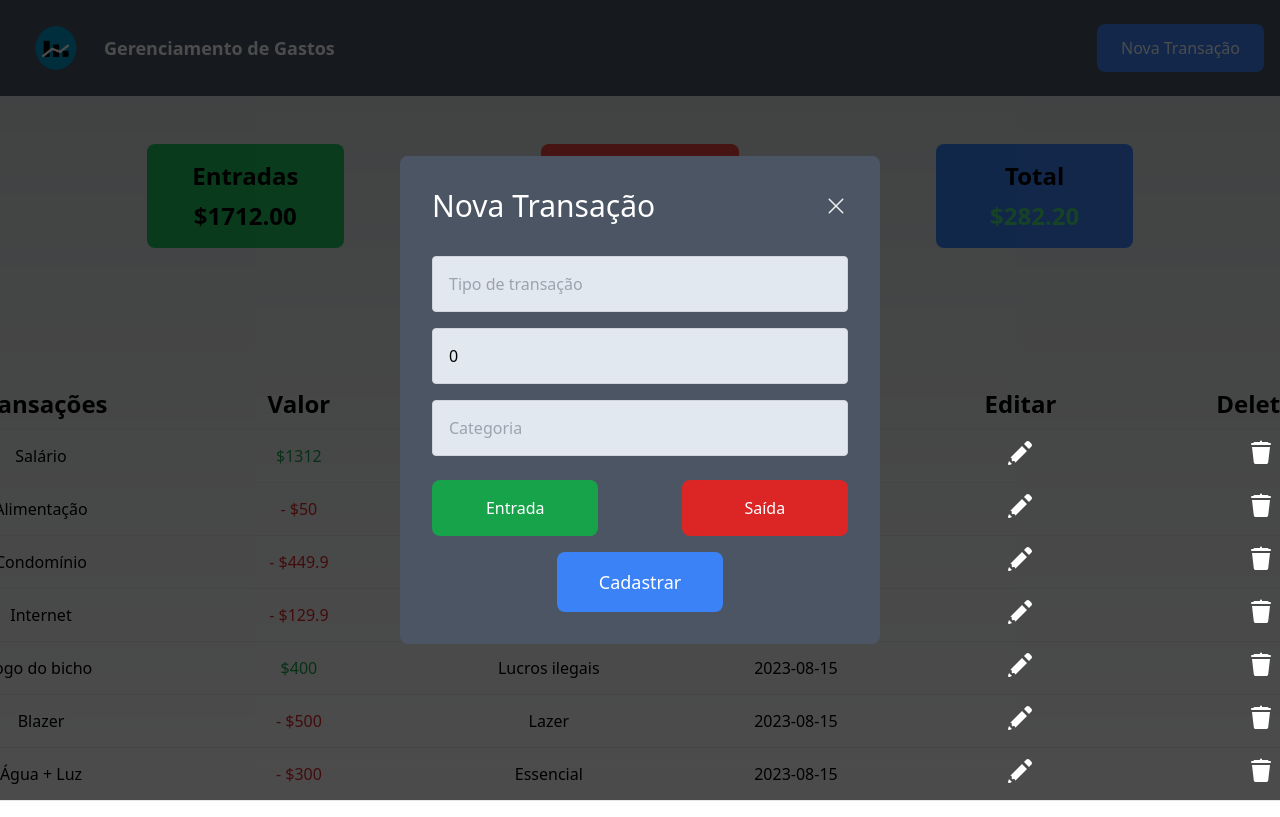
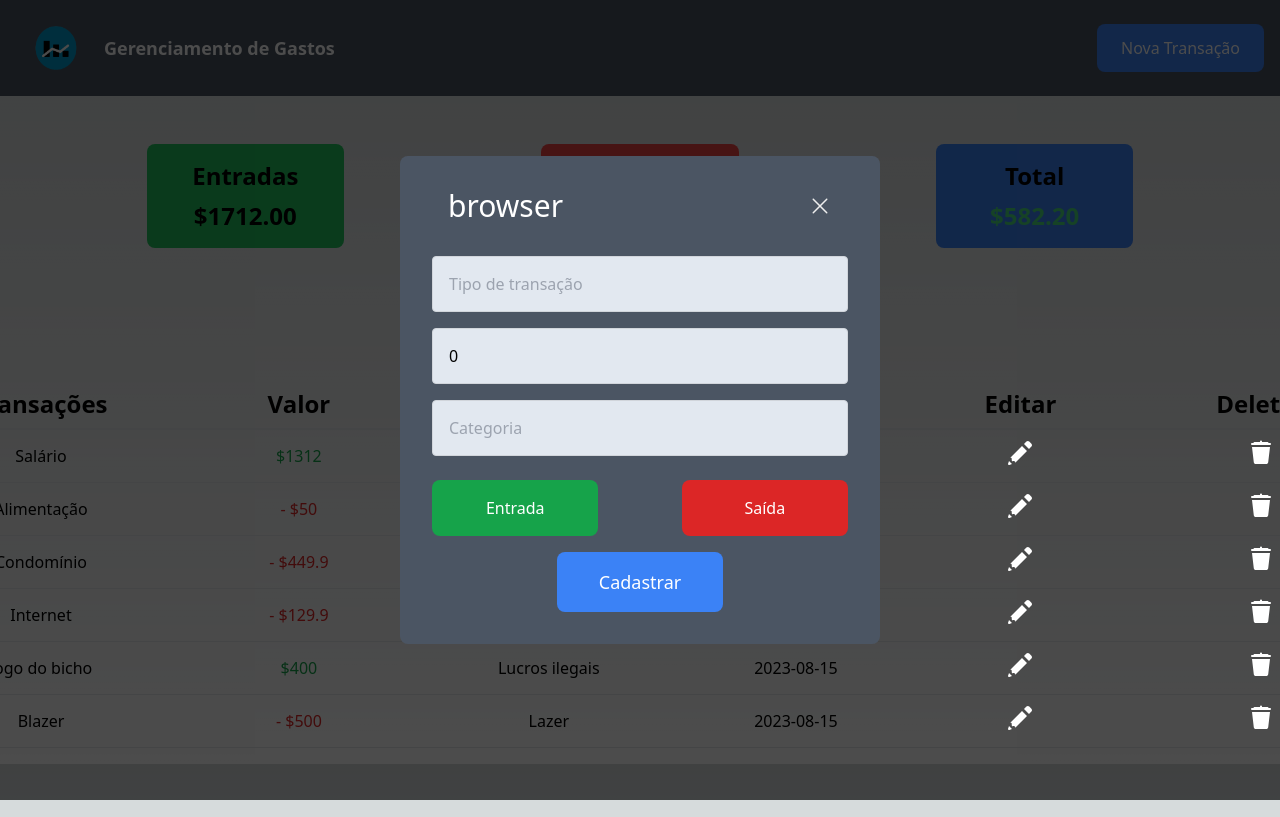
Before and after one commit to Mikael-Kalashnikov/sistema-de-controle-de-gastos-pessoais, a Next.js app: page /home in a window 1280 px wide. Both pictures are taken after a click on the button "Nova Transação". Shown: the top 817 px of the page. Built offline with nearby package versions, Linux system fonts and the light colour scheme.

Commit message:
layout transaction

```diff
--- a/components/TransactionModal/index.tsx
+++ b/components/TransactionModal/index.tsx
@@ -1,6 +1,7 @@
 import Image from "next/image";
 import exitIcon from "../../assets/exit.svg";
 import { useState } from "react";
+import { title } from "process";
 
 type TransactionModalProps = {
   isOpen: boolean;
@@ -8,6 +9,7 @@ type TransactionModalProps = {
 
 type PropsModalTransacao = {
   isOpen: boolean;
+  title: string;
   onClose: () => void;
 };
 
@@ -20,8 +22,8 @@ export function TransactionModal({ isOpen, onClose }: PropsModalTransacao) {
   return (
     <div className="fixed top-0 left-0 w-full h-full flex items-center justify-center bg-black/70">
       <main className="w-[480px] bg-gray-600 p-8 rounded-lg">
-        <div className="pb-8 flex items-center justify-between">
-          <h2 className="text-3xl">Nova Transação</h2>
+        <div className="pb-8 px-4 flex items-center justify-between">
+          <h2 className="text-3xl">{title}</h2>
           <button onClick={onClose}>
             <Image src={exitIcon} alt="Sair do modal" />
           </button>
--- a/pages/home/index.tsx
+++ b/pages/home/index.tsx
@@ -1,61 +1,53 @@
-import Link from "next/link";
-import React, { useState } from "react";
+import React, { useEffect, useState } from "react";
 import logo from "../Images/logo.png";
 import { TransactionModal } from "@/components/TransactionModal";
 import Image from "next/image";
 import deleteIcon from "../../assets/Delete.svg";
 import editIcon from "../../assets/edit.svg";
+import { title } from "process";
 
 function Home() {
-  const [isModalOpen, setIsModalOpen] = useState(false);
   const transactions = [
     {
       id: 1,
       name: "Salário",
-      amount: 1312,
+      value: 1312,
       type: "Receita",
       date: "2023-08-15",
     },
     {
       id: 2,
       name: "Alimentação",
-      amount: -50,
+      value: -50,
       type: "Despesa",
       date: "2023-08-10",
     },
     {
       id: 3,
       name: "Condomínio",
-      amount: -449.9,
+      value: -449.9,
       type: "Despesa",
       date: "2023-08-15",
     },
     {
       id: 4,
       name: "Internet",
-      amount: -129.9,
+      value: -129.9,
       type: "Despesa",
       date: "2023-08-15",
     },
     {
       id: 5,
       name: "Jogo do bicho",
-      amount: 400,
+      value: 400,
       type: "Lucros ilegais",
       date: "2023-08-15",
     },
     {
       id: 6,
       name: "Blazer",
-      amount: -500,
+      value: -500,
       type: "Lazer",
-      date: "2023-08-15",
-    },
-    {
-      id: 7,
-      name: "Água + Luz",
-      amount: -300,
-      type: "Essencial",
       date: "2023-08-15",
     },
   ];
@@ -71,11 +63,11 @@ function Home() {
   };
 
   const totalEntradas = transactions.reduce((total, transaction) => {
-    return transaction.amount > 0 ? total + transaction.amount : total;
+    return transaction.value > 0 ? total + transaction.value : total;
   }, 0);
 
   const totalSaidas = transactions.reduce((total, transaction) => {
-    return transaction.amount < 0 ? total - transaction.amount : total;
+    return transaction.value < 0 ? total - transaction.value : total;
   }, 0);
 
   const total = totalEntradas - totalSaidas;
@@ -93,7 +85,11 @@ function Home() {
         >
           Nova Transação
         </button>
-        <TransactionModal isOpen={modalAberto} onClose={fecharModal} />
+        <TransactionModal
+          isOpen={modalAberto}
+          title="Nova transação"
+          onClose={fecharModal}
+        />
       </div>
       <div className="flex justify-around text-center text-2xl p-12">
         <div className="w-2/12 bg-green-500 p-4 rounded-lg">
@@ -127,8 +123,8 @@ function Home() {
                 <th className="px-20 py-2 text-center">Valor</th>
                 <th className="px-20 py-2 text-center">Categoria</th>
                 <th className="px-20 py-2 text-center">Data</th>
-                <th className="px-20 py-2">Editar</th>
-                <th className="px-20 py-2">Deletar</th>
+                <th className="px-20 py-2 text-center">Editar</th>
+                <th className="px-20 py-2 text-center">Deletar</th>
               </tr>
             </thead>
             <tbody>
@@ -137,17 +133,17 @@ function Home() {
                   <td className="p-2 text-center">{transaction.name}</td>
                   <td
                     className={`p-2 text-center ${
-                      transaction.amount > 0 ? "text-green-600" : "text-red-600"
+                      transaction.value > 0 ? "text-green-600" : "text-red-600"
                     }`}
                   >
-                    {transaction.amount >= 0
-                      ? `$${transaction.amount}`
-                      : `- $${-transaction.amount}`}
+                    {transaction.value >= 0
+                      ? `$${transaction.value}`
+                      : `- $${-transaction.value}`}
                   </td>
                   <td className="p-2 text-center">{transaction.type}</td>
                   <td className="p-2 text-center">{transaction.date}</td>
                   <td className="p-2 text-center">
-                    <button>
+                    <button onClick={abrirModal}>
                       <Image
                         className="filter brightness-0 invert"
                         src={editIcon}
```
